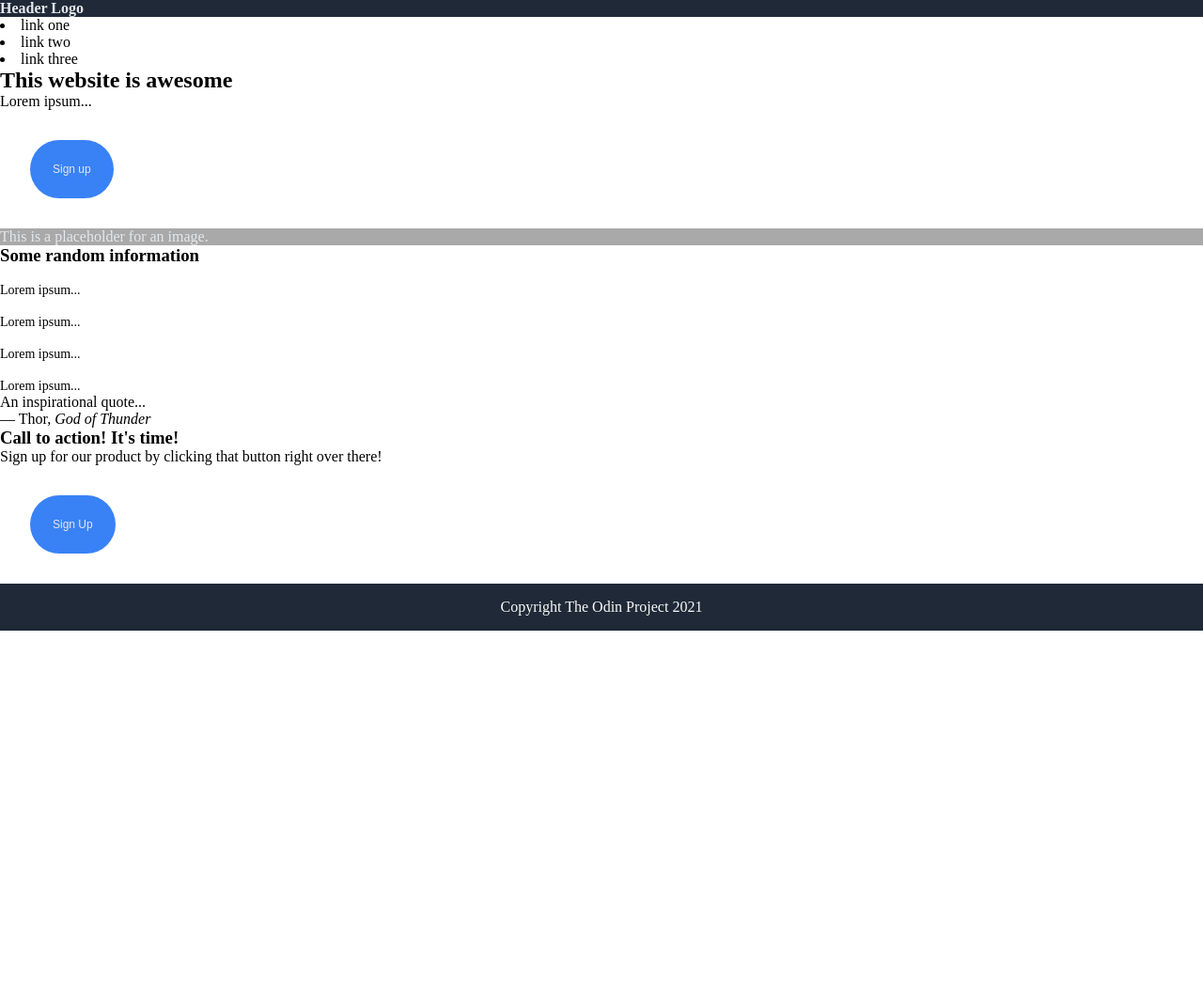
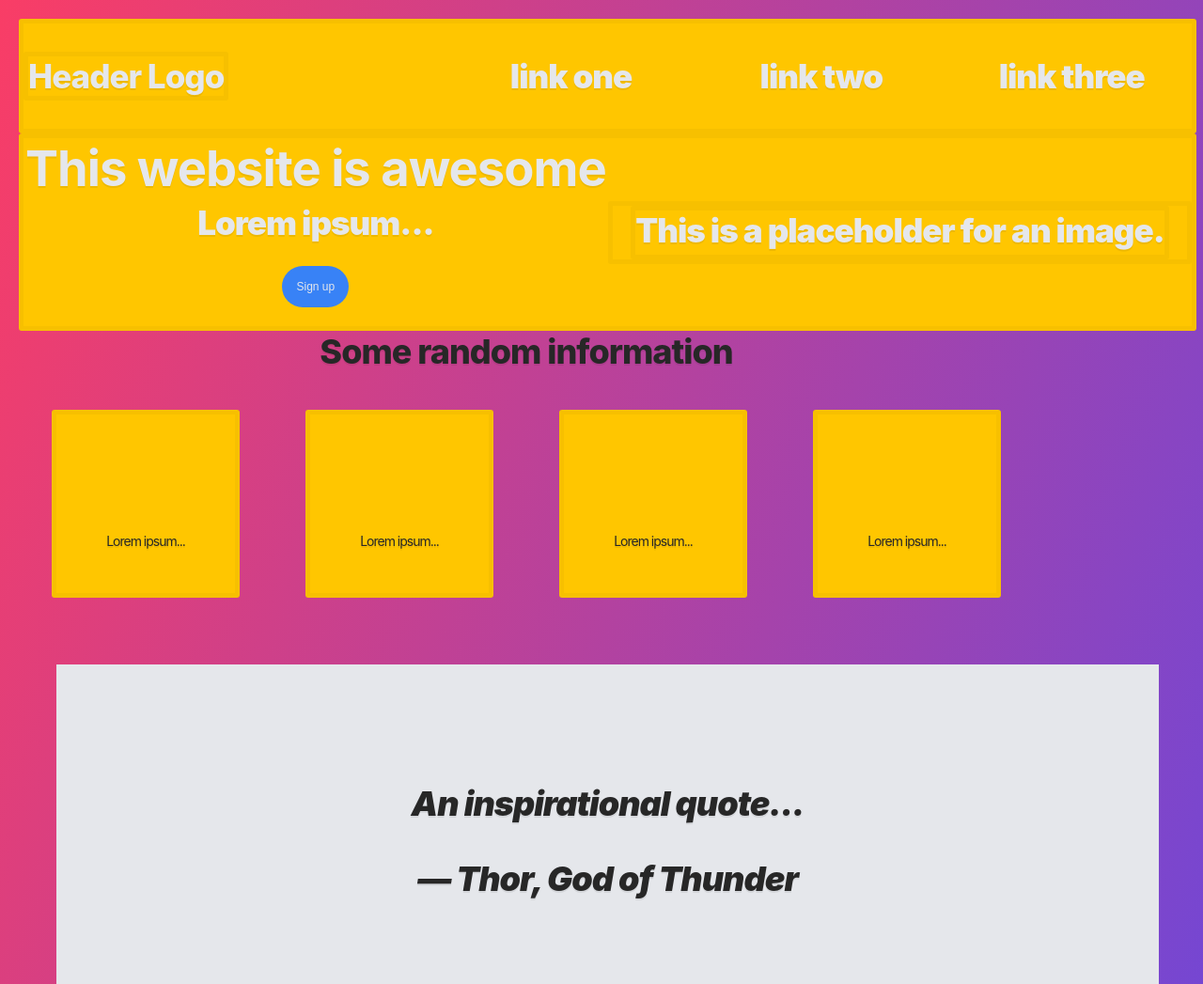
Before and after one commit to oscar-canedo-codes/odin-project-landing-page, a plain HTML site: page index.html in a window 1280 px wide. Shown: the top 1047 px of the page at 94% size. Before the commit the page ends 800 px from the top, so only its background shows below. Drawn offline with Linux system fonts and the light colour scheme.

Commit message:
05 CSS Dev Style Template: root colors, hmtl, body, and h1 - h6. CSS selectors parent-child standard.

```diff
--- a/styles.css
+++ b/styles.css
@@ -1,60 +1,117 @@
-* {
-  margin: 0;
-  padding: 0;
+:root {
+  --yellow: #ffc600;
+  --black: #272727;
+  --darkblue: #1f2937;
+  --white: #e5e7eb;
+  --grey: #a9a9a9;
+  --cornflowerblue: #3882f6;
 }
 
-.container {
+html {
+  /* border-box box model allows us to add padding and border to our elements without increasing their size */
+  box-sizing: border-box;
+  /* A system font stack so things load nice and quick! */
+  font-family: -apple-system, BlinkMacSystemFont, "Segoe UI", Roboto, Helvetica,
+    Arial, sans-serif, "Apple Color Emoji", "Segoe UI Emoji", "Segoe UI Symbol";
+  font-weight: 900;
+  font-size: 10px;
+  color: var(--black);
+  text-shadow: 0 2px 0 rgba(0, 0, 0, 0.07);
+}
+
+/*We inherit box-sizing: border-box; from our <html> selector
+    Apparently this is a bit better than applying box-sizing: border-box; directly to the * selector
+  */
+*,
+*:before,
+*:after {
+  box-sizing: inherit;
+}
+
+body {
+  background-image: url("./assests/topography"),
+    linear-gradient(110deg, #f93d66, #6d47d9);
+  background-size: 340px, auto;
+  min-height: calc(100vh - 100px);
+  margin: 20px;
+  /* background: white; */
+  background-attachment: fixed;
+  letter-spacing: -1px;
+}
+
+h1,
+h2,
+h3,
+h4,
+h5,
+h6 {
+  margin: 0 0 5px 0;
+}
+
+/* CSS Grid is for layout; Flexbox is for alignment. */
+
+#container {
   /* layout */
   display: grid;
   grid-template-columns: 1fr 2fr;
   text-align: center;
-
-  /* style  */
-  font-family: Arial, Helvetica, sans-serif;
 }
-.container div {
+#container div {
   /* layout */
   display: grid;
 
+  /* Center the contents of these items. Can also do this with flexbox */
+
   /* style  */
-  padding: 16px;
+  justify-content: center;
+  align-items: center;
+  border: 5px solid rgba(0, 0, 0, 0.03);
+  border-radius: 3px;
+  font-size: 35px;
+  background-color: var(--yellow);
 }
 
-.header {
+#container p {
+  margin: 0 0 5px 0;
+}
+
+.top-nav {
   /* layout */
-  display: grid;
   grid-column: 1 / 3;
   grid-template-columns: 1fr 2fr;
 
   /* style  */
-  background-color: #1f2937;
-  color: #e5e7eb;
+  background-color: var(--blue);
+  color: var(--white);
 }
 
-.logo {
+header {
   /* layout */
   justify-self: start;
+}
+header .logo {
+  /* style  */
+  color: var(--white);
+  font-weight: 800;
+}
+nav {
+  /* layout */
+  grid-column: 2 / 3;
 
   /* style  */
-  background-color: #1f2937;
-  color: #e5e7eb;
-  font-weight: 800;
-}
-.menu {
-  /* layout */
-  justify-self: center;
-
-  /* style  */
-  background-color: #1f2937;
+  background-color: var(--blue);
 }
 
-.menu ul,
-.menu li {
+menu {
   /* layout */
   display: grid;
-  grid-template-columns: repeat(4, 1fr);
+  grid-template-columns: repeat(3, 1fr);
+  gap: 10px;
+}
+menu ul,
+menu li {
+  /* style  */
   list-style-type: none;
-  grid-auto-flow: column;
 }
 
 .hero {
@@ -64,30 +121,37 @@
   grid-column: 1 / 3;
 }
 
-.hero-main {
+main {
   /* layout */
   grid-column: 1 / 2;
   place-content: center;
 
   /* style  */
-  background-color: #1f2937;
-  color: #e5e7eb;
+  background-color: var(--blue);
+  color: var(--white);
 }
 
-.hero-main h2 {
+main h2 {
   /* style  */
-  background-color: #1f2937;
-  color: #e5e7eb;
+  background-color: var(--blue);
+  color: var(--white);
 }
 
-.hero-main p {
+main p {
   /* style  */
-  background-color: #1f2937;
-  color: #e5e7eb;
+  background-color: var(--blue);
+  color: var(--white);
 }
-.hero-main button {
+main button {
   /* style  */
+  margin: 2rem;
+  padding: 1.5rem;
   font-size: 12px;
+  border: none;
+  border-radius: 50px;
+  box-shadow: none;
+  background-color: var(--cornflowerblue);
+  color: var(--white);
 }
 
 .hero-photo {
@@ -96,65 +160,79 @@
   place-content: center;
 
   /* style  */
-  background-color: #a9a9a9;
-  color: #e5e7eb;
+  background-color: var(--grey);
+  color: var(--white);
 }
 
-.article {
+article {
   /* layout */
-  grid-template-columns: repeat(4, 1fr);
+  display: grid;
   grid-row: 3;
-  grid-column: 1 / 3;
 }
 
-.article .card {
+article h3 {
+  /* layout  */
+  grid-column: span 4;
+
+  /* style  */
+  font-size: 36px;
+  font-weight: 800;
+  color: var(--blue);
+}
+article .card {
   /* layout */
-  grid-row: 3;
+  grid-row: auto-fit;
+  width: 200px;
+  height: 100px;
+  margin: 1em;
 
   /* style  */
   height: 200px;
 }
 
-.article h3 {
-  /* layout */
-  grid-column: 2 / -2;
-
-  /* style  */
-  font-size: 36px;
-  font-weight: 800;
-  color: #1f2937;
-}
 .card p {
   /* style  */
-  color: black;
+  color: var(--black);
   font-weight: normal;
   font-size: 14px;
 }
 
-.quote {
+figure {
   /* layout */
   grid-row: 4;
   grid-column: 1 / 3;
   padding: 2.5em;
 
   /* style  */
-  background-color: #e5e7eb;
+  background-color: var(--white);
   font-size: 36px;
-  color: #1f2937;
+  color: var(--blue);
   font-style: italic;
 }
 
-.cta-button {
+.cta {
   /* layout */
   grid-row: 5;
   grid-column: 1 / 3;
 
   /* style  */
   font-weight: 700;
-  color: #e5e7eb;
+  background-color: var(--blue);
+  color: var(--white);
 }
 
-button {
+.cta h3 {
+  /* style  */
+  background-color: var(--blue);
+  color: var(--white);
+}
+
+.cta p {
+  /* style  */
+  background-color: var(--blue);
+  color: var(--white);
+}
+.cta button {
   cursor: pointer;
   margin: 2rem;
   padding: 1.5rem;
@@ -162,8 +240,8 @@ button {
   border: none;
   border-radius: 50px;
   box-shadow: none;
-  background-color: #3882f6;
-  color: #e5e7eb;
+  background-color: var(--cornflowerblue);
+  color: var(--white);
 }
 
 footer {
@@ -174,13 +252,13 @@ footer {
   justify-content: center;
 
   /* style  */
-  background-color: #1f2937;
-  color: #f9faf8;
+  background-color: var(--blue);
+  color: var(--white);
   padding: 1rem;
 }
 
 footer p {
   /* style  */
-  font-size: 12%px;
+  font-size: 12px;
   font-weight: normal;
 }
```
